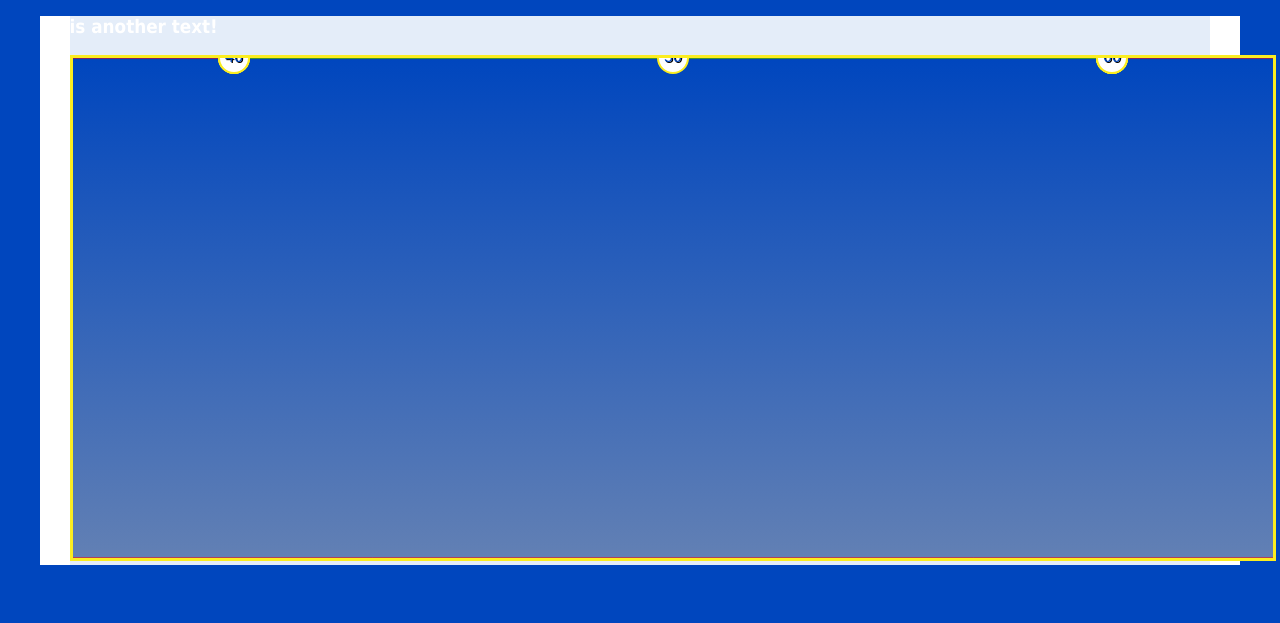
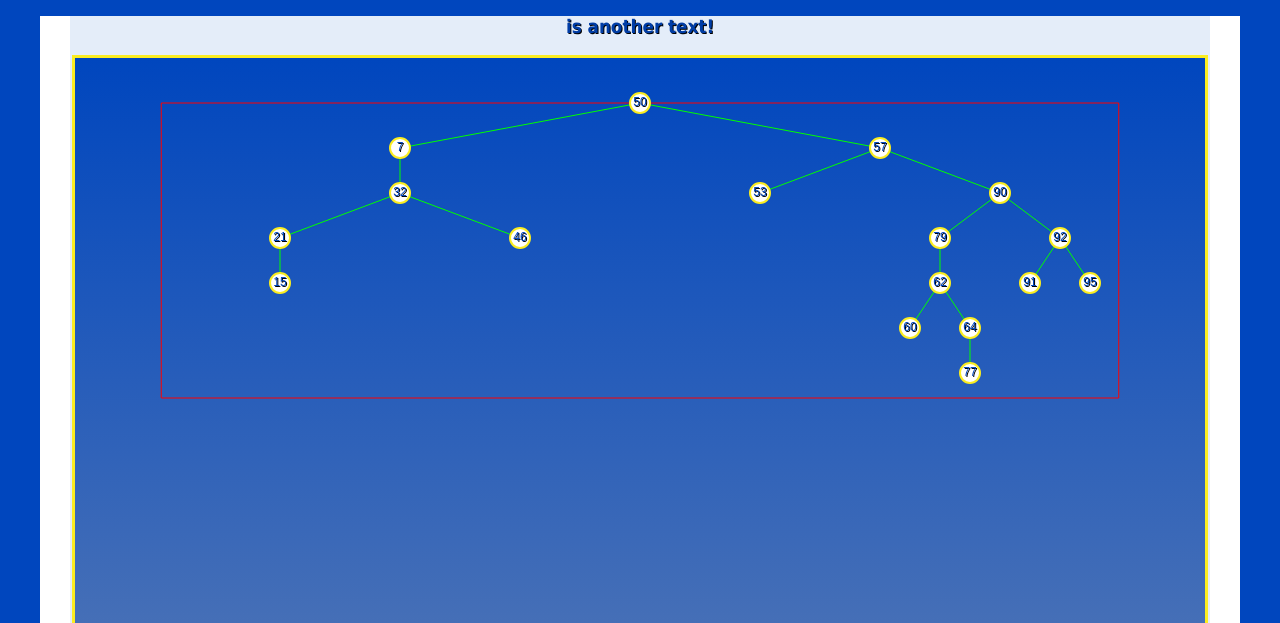
Before and after one commit to daniel-berger-hull/js-tree-analysis, a website: page simple-tree/src/index.html in a window 1280 px wide. Shown: the part 177-800 px from the top of the page. Drawn offline with Linux system fonts and the light colour scheme.

Commit message:
Fix some spacing issue with the width of a TreeGraph

```diff
--- a/simple-tree/src/Tree.js
+++ b/simple-tree/src/Tree.js
@@ -60,20 +60,20 @@ export class Node {
         return childCount;
     }
 
-     // "Thursday: This function is not completed!!!"
-     getChildLevel(level)   {
+    //  // "Thursday: This function is not completed!!!"
+    //  getChildLevel(level)   {
 
-        const currentTreeDepth = this.depth(0);
+    //     const currentTreeDepth = this.depth(0);
 
-        if (level > currentTreeDepth) {
-            const message = "You are asking for a level of child node that is not existing in this graph!!!";
-            console.log(message);
-            throw message;
-        }
+    //     if (level > currentTreeDepth) {
+    //         const message = "You are asking for a level of child node that is not existing in this graph!!!";
+    //         console.log(message);
+    //         throw message;
+    //     }
 
 
-          return this.#leftChild;
-    }
+    //       return this.#leftChild;
+    // }
 
 
     insert(newValue) {
@@ -144,33 +144,6 @@ export class Node {
                 return VALUE_NOT_FOUND_CODE;
         }
     }
-
-
-    // // Try to find the deepest level in the sub nodes...
-    // depth(currentDepth) {
-
-
-    //     currentDepth++;
-    //     let leftDepth = currentDepth;
-    //     let rightDepth = currentDepth;
-
-    //     if ( this.getLeftChild()  !== null) leftDepth = this.getLeftChild().depth(leftDepth);
-    //     if ( this.getRightChild() !== null) leftDepth = this.getRightChild().depth(rightDepth);
-
-    //      //console.log(`Value: ${this.getValue()} at depth ${currentDepth} left is ${this.getLeftChild()}, right is ${this.getRightChild()}, all values are [${leftDepth} , ${currentDepth} , ${rightDepth}]`);
-
-    //     return Math.max(leftDepth, currentDepth, rightDepth)
-
-    // }
-
-    //  // Try to find the total possible width of the node and its sub nodes
-    //  // Note: The width doesn't imply that there are 'width' nodes at the last layer of the tree,
-    //  //       but  it is a possible maximum width...
-    //  width() {
-
-    //     const depth = this.depth(0);
-    //     return 1 << (depth-1);
-    // }
 
 }
 
@@ -266,7 +239,6 @@ export class TreeGraph {
         //results.push(  { level: currentLevel , values: [ this.getRootNode().getValue()] });
 
 
-        //
         nodesStack.push( { node: this.getRootNode() , level:currentLevel } );
 
         while (nodesStack.length !== 0) {
@@ -398,13 +370,11 @@ export const renderNode = (context, position, size , value) => {
 
     context.textAlign = "center";
     context.textBaseline = "middle";
-    context.font = "16px Arial";
+    context.font = "12px Arial";
     const label = value;
 
     context.fillStyle = "black";
     context.fillText(label, position.x+1, position.y+1);
-    // context.fillStyle = "gray";
-    // context.fillText(label, position.x+1, position.y+1);
     context.fillStyle = "#0046BE";
     context.fillText(label, position.x, position.y);
 
@@ -412,23 +382,10 @@ export const renderNode = (context, position, size , value) => {
 
 export const renderSegment = (context, startPos, endPos, color) => {
 
-
-
-
     context.beginPath();
     context.moveTo(startPos.x, startPos.y);
     context.lineTo(endPos.x, endPos.y);
-//    context.strokeStyle = "#FF0000";
     context.strokeStyle = color;
-
-
 
     context.stroke();
 }
-
-
-
-// Sunday
-// 1 - Add a getNodesByLevel   Done, April 17
-//  This is a variation of the existing getValuesByLevel
-//  Node the getValuesByLevel could call internally the future getNodesByLevel
--- a/simple-tree/src/index.css
+++ b/simple-tree/src/index.css
@@ -17,8 +17,6 @@ body {
     border: 3px solid #FBED20;
 
     box-shadow: 3px 3px #003DA6;
-     /* box-shadow: 5px 10px #888888; */
-
 }
 
 .page {
@@ -29,11 +27,15 @@ body {
 #center-section {
     width: 95%;
     margin: auto;
+    text-align: center;
     background-color: #E4EDF9;
+    color: #003DA6;
+    text-shadow: 1px 1px  black;
 }
 
 #tree-canvas {
 
+    margin: auto;
     background-image: linear-gradient(#0046BE, #6280b4);
     border: 3px solid #FBED20;
 }
@@ -50,6 +52,4 @@ body {
     font-size: 80px;
     font-weight: bold;
     text-shadow: 5px 5px 5px black;
-
-
 }
--- a/simple-tree/src/index.html
+++ b/simple-tree/src/index.html
@@ -8,10 +8,9 @@
 
     <link  rel="stylesheet" href="index.css" >
 
+</head>
+    <body>
 
-
-</head>
-<body>
     <div class="wrapper">
         <div id="header">
             <div class="header-rotated-section">
@@ -23,13 +22,12 @@
             <div id="center-section">
                <h3>is another text!</h3>
 
-               <canvas id="tree-canvas"  width="1200px" height="500px" >Your browser does not support the HTML5 canvas tag.</canvas>
+               <canvas id="tree-canvas" height="800px">Your browser does not support the HTML5 canvas tag.</canvas>
             </div>
         </div>
 
     </div>
 
-     <!-- <script type="module"  src="Tree.js"> -->
      <script type="module">
 
         import { init,render } from './index.js';
@@ -37,6 +35,17 @@
 
          init();
          render();
+
+
+         function windowResize() {
+
+            const canvas = document.getElementById("tree-canvas");
+
+            canvas.width = window.innerWidth - 150;
+            render();
+        }
+
+        window.addEventListener("resize", windowResize );
     </script>
 
 </body>
--- a/simple-tree/src/index.js
+++ b/simple-tree/src/index.js
@@ -5,11 +5,11 @@ import { Node , TreeGraph, renderNode , renderSegment, displayNodes } from './Tr
 
 
 
-const NODE_WIDTH            =   50;
-const NODE_HEIGTH           =   50;
+const NODE_WIDTH            =   25;
+const NODE_HEIGTH           =   25;
 
 const NODE_SPACE_BETWEEN_X  =   5;
-const NODE_SPACE_BETWEEN_Y  =   40;
+const NODE_SPACE_BETWEEN_Y  =   20;
 
 
 let treeGraph =  {};
@@ -42,27 +42,19 @@ export const init = () => {
     treeGraph.insert(50);
 
 
-   // console.log('Init: Create Random Values for Nodes...');
-    for (let i=0;i<8;i++) {
+   // 'Init: Create Random Values for Nodes...
+    for (let i=0;i<16;i++) {
         const newValue = Math.round( Math.random() * 99) + 1;
         allNodes.push(newValue);
     }
 
-    // allNodes.push(25);
-    // allNodes.push(75);
-    // allNodes.push(15);
-    // allNodes.push(35);
-    // allNodes.push(60);
-    // allNodes.push(90);
-    // allNodes.push(7);
-    // allNodes.push(20);
-    // allNodes.push(30);
-    // allNodes.push(40);
+    // allNodes.push(25); // allNodes.push(75); // allNodes.push(15); // allNodes.push(35); // allNodes.push(60);
+    // allNodes.push(90); // allNodes.push(7);  // allNodes.push(20); // allNodes.push(30); // allNodes.push(40);
 
     console.log("Init: Initial Random values:");
     console.log( allNodes );
 
-    // console.log("Init: Inserting all the random values in the tree...");
+    // Inserting all the random values in the tree..."
     allNodes.forEach( (element) => {  treeGraph.insert(element); })
 
 
@@ -104,8 +96,6 @@ const stack1Children = (node, nodeCoords) => {
                          dx: subXSpan,
                          dy: subYSpan,
                          node: childNode });
-
-
 
     graphSegmentLocations.push( { xStart: nodeCoords.x,
                                   yStart:  nodeCoords.y,
@@ -209,8 +199,6 @@ const renderNodes = (context,xCenter,yPos,xSpan,yIncrement,nodeToDraw) => {
     }
 
 
-
-
     graphSegmentLocations.forEach( segment => { renderSegment(context,
                                                              { x: segment.xStart, y: segment.yStart } ,
                                                              { x: segment.xEnd,   y: segment.yEnd } , "#00FF00")
@@ -219,7 +207,7 @@ const renderNodes = (context,xCenter,yPos,xSpan,yIncrement,nodeToDraw) => {
 
 
      graphNodeLocations.forEach( node => {
-         renderNode(context, { x: node.x, y: node.y }, 15 , node.value);
+         renderNode(context, { x: node.x, y: node.y }, 10 , node.value);
      });
 
 }
@@ -231,26 +219,39 @@ export const render = () => {
     var canvas = document.getElementById("tree-canvas");
     var ctx = canvas.getContext("2d");
 
+
+    canvas.width = window.innerWidth - 150;
+
     var canvasWidth  = canvas.width;
     var canvasHeight = canvas.height;
 
     const treeDepth  = treeGraph.getDepth();
     const treeWidth  = treeGraph.getWidth();
-    const treeWidthSpan = (treeWidth * NODE_WIDTH) + ((treeWidth-1) * NODE_SPACE_BETWEEN_X) ;
+
+
+    if ( treeGraph.getWidth() > 16 ) {
+        let a = 3;
+    }
+
+
+    let treeWidthSpan = (treeWidth * NODE_WIDTH) + ((treeWidth-1) * NODE_SPACE_BETWEEN_X) ;
     const treeHeightSpan = (treeDepth * NODE_HEIGTH) + ( (treeDepth-1) * NODE_SPACE_BETWEEN_Y)
     const treeInterRowSpace = NODE_HEIGTH + NODE_SPACE_BETWEEN_Y;
-    const marginX = (canvasWidth - treeWidthSpan)/ 2;
-    const marginY = (canvasHeight - treeHeightSpan)/ 2;
 
 
-    // const allNodesByLevel = treeGraph.getValuesByLevel();
-    // console.log("Values by level:");
-    // console.log(allNodesByLevel);
+    // It happens that for tree really unbalanced, the width become very big,
+    // so the division below is a patch, but a more elegant solution would be required here!
+    if (treeWidthSpan > canvasWidth)
+        treeWidthSpan =  treeWidthSpan/2;
 
-    // console.log(`Canvas Size = [${canvasWidth},${canvasHeight}]`);
+    const marginX = (canvasWidth - treeWidthSpan)/ 2;
+    //const marginY = (canvasHeight - treeHeightSpan)/ 2;       // THis was the orginal code,but that give graph too wide!
+    const marginY = treeInterRowSpace;
 
-    // console.log(`Tree Depth ${treeDepth}`);
-    // console.log(`Tree Width ${treeWidth}`);
+
+
+    console.log(`Canvas Size = [${canvasWidth}px ,${canvasHeight}px],  Tree Size = [${treeWidth},${treeDepth}]`);
+    console.log(`%c Render Window width,heigth [${window.innerWidth},${window.innerHeight} ]`, "color:red");
     console.log(`Total Tree size is [${treeWidthSpan},${treeHeightSpan}]`);
 
 
@@ -264,14 +265,11 @@ export const render = () => {
 
 
     ctx.strokeStyle = "#FBED20";
-    let yPos = marginY;
-    let xStart = marginX;
     let xCenter = marginX + (treeWidthSpan/2);
-    let xEnd = marginX + treeWidthSpan;
-
+    let yCenter = marginY;
 
     renderNodes (ctx,
-                 xCenter, yPos,
+                 xCenter, yCenter,
                  treeWidthSpan,marginY,
                  treeGraph.getRootNode());
 
```
Also changed, not shown: simple-tree/status.txt (added, +19 -0 lines). Lines whose indentation alone changed are shown as unchanged.
